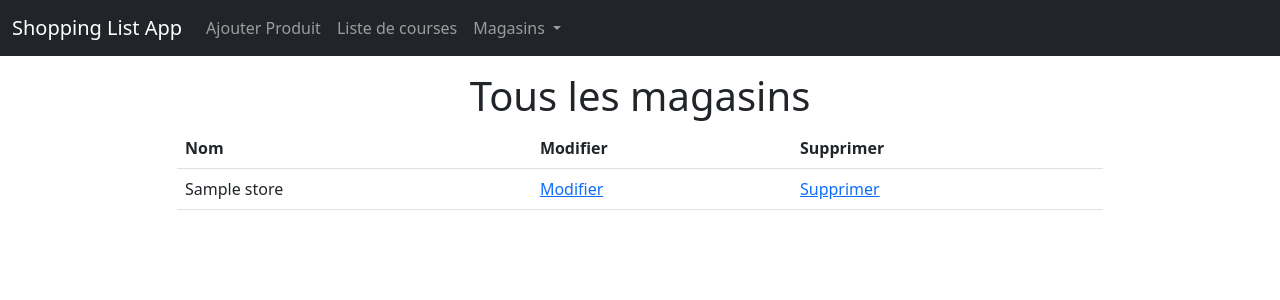
After one commit to UltraViolet33/shopping-list-web, a PHP site: template App/Views/Stores/index.php in a window 1280 px wide. The commit adds this page. Shown: the top 300 px of the page. Run offline with PHP 8.4, Linux system fonts and the light colour scheme; the template is opened without the code that fills it: most values are stand-ins (such as "Sample title", 1, 10 or a date in 2020).

Commit message:
display stores

```diff
--- /dev/null
+++ b/App/Views/Stores/index.php
@@ -0,0 +1,29 @@
+<div class="container my-3">
+    <div class="row">
+        <div class="col-12">
+            <h1 class="text-center">Tous les magasins</h1>
+        </div>
+    </div>
+    <div class="row justify-content-center">
+        <div class="col-10 col-md-10">
+            <table class="table">
+                <thead>
+                    <tr>
+                        <th scope="col">Nom</th>
+                        <th scope="col">Modifier</th>
+                        <th scope="col">Supprimer</th>
+                    </tr>
+                </thead>
+                <tbody>
+                    <?php foreach ($allStores as $store) : ?>
+                        <tr>
+                            <td><?= $store->name ?></td>
+                            <td><a href="">Modifier</a></td>
+                            <td><a href="">Supprimer</a></td>
+                        </tr>
+                    <?php endforeach; ?>
+                </tbody>
+            </table>
+        </div>
+    </div>
+</div>
--- a/App/Views/layouts/header.php
+++ b/App/Views/layouts/header.php
@@ -35,7 +35,7 @@ Session::init();
                             Magasins
                         </a>
                         <ul class="dropdown-menu">
-                            <li><a class="dropdown-item" href="stores/index">Tous les magasins</a></li>
+                            <li><a class="dropdown-item" href="/stores">Tous les magasins</a></li>
                             <li><a class="dropdown-item" href="/stores/add">Créer magasin</a></li>
                         </ul>
                     </li>
```
